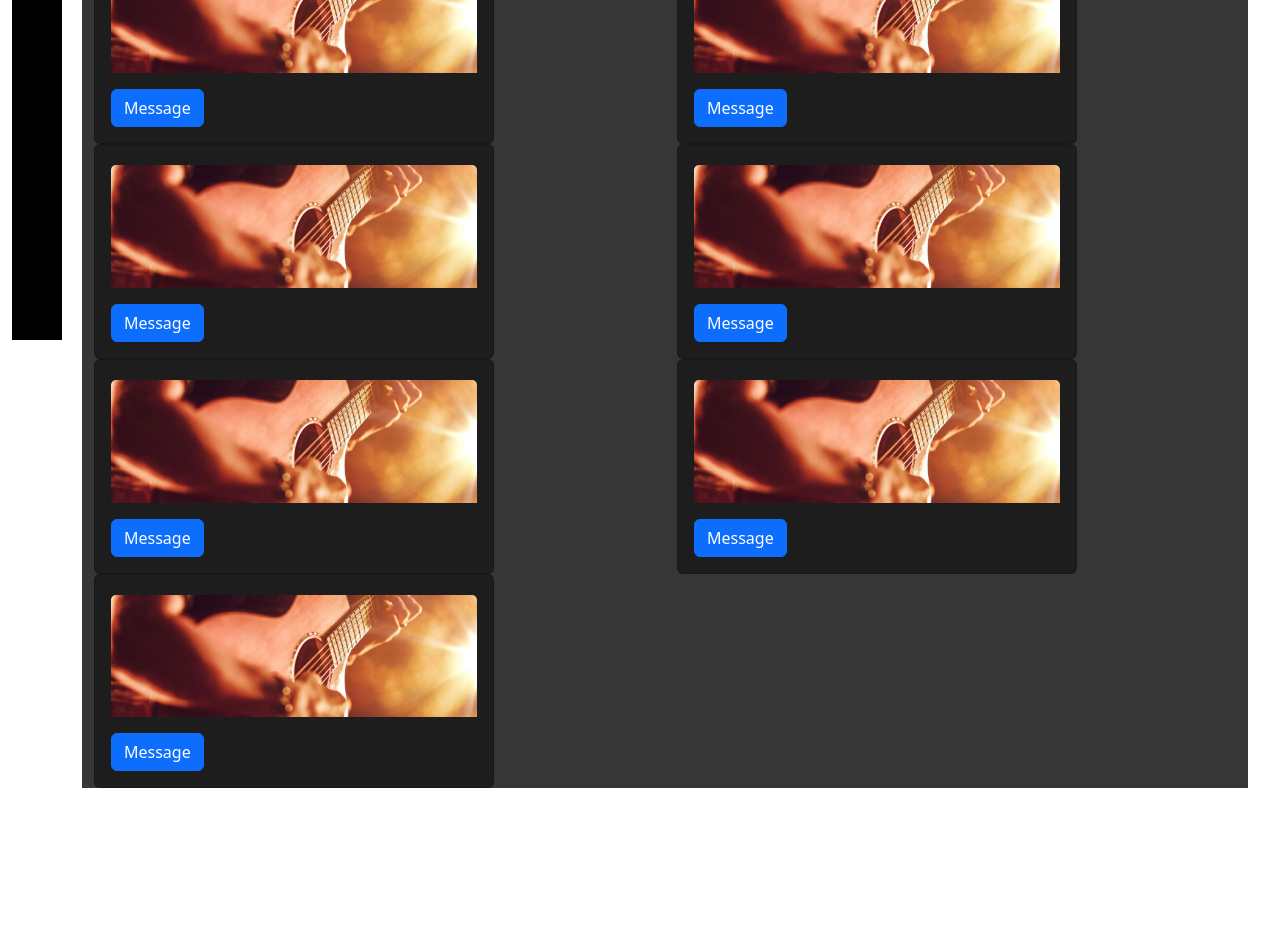
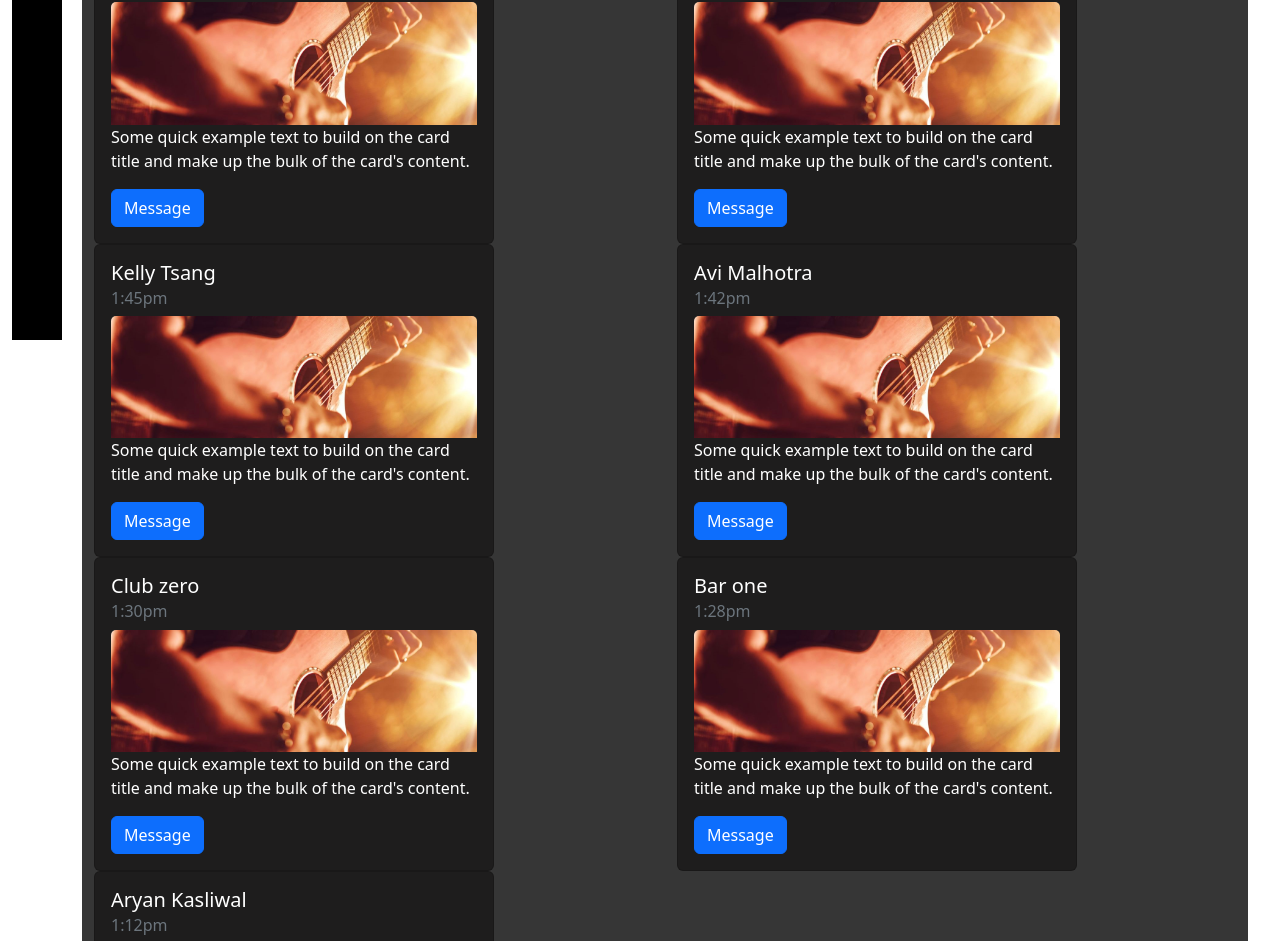
Before and after one commit to SonicHub1/CityHackSonicHub, a React (Create React App) app: page /feed in a window 1280 px wide. Shown: the part 460-1401 px from the top of the page. Before the commit the page ends 1268 px from the top, so only its background shows below. Built offline with nearby package versions, Linux system fonts and the light colour scheme.

Commit message:
Added all props

```diff
--- a/src/screens/FeedScreen.js
+++ b/src/screens/FeedScreen.js
@@ -12,37 +12,45 @@ const FeedScreen = () => {
         </Row>
         <Row>
           <Col>
-            <FeedCard name="Aryan Kasliwal" time = "2:10pm" imagePath = "https://i.pinimg.com/564x/c3/89/18/c3891830f480d90da165aea310f42c81.jpg" text="Some quick example text to build on the card title and make up the
+            <FeedCard className="col" name="Aryan Kasliwal" time = "2:10pm" imagePath = "https://i.pinimg.com/564x/c3/89/18/c3891830f480d90da165aea310f42c81.jpg" text="Some quick example text to build on the card title and make up the
           bulk of the card's content."></FeedCard>
           </Col>
           <Col>
-            <FeedCard className="col"></FeedCard>
+            <FeedCard className="col" name="Aryaman Navale" time = "2:00pm" imagePath = "https://i.pinimg.com/564x/c3/89/18/c3891830f480d90da165aea310f42c81.jpg" text="Some quick example text to build on the card title and make up the
+          bulk of the card's content."></FeedCard>
           </Col>
           <Col>
-            <FeedCard className="col"></FeedCard>
+          <FeedCard className="col" name="Utkarsh Jain" time = "1:58pm" imagePath = "https://i.pinimg.com/564x/c3/89/18/c3891830f480d90da165aea310f42c81.jpg" text="Some quick example text to build on the card title and make up the
+          bulk of the card's content."></FeedCard>
           </Col>
         {/* </Row>
 
         <Row> */}
           <Col>
-            <FeedCard className="col "></FeedCard>
+          <FeedCard className="col" name="Abhimanyu Bhati" time = "1:54pm" imagePath = "https://i.pinimg.com/564x/c3/89/18/c3891830f480d90da165aea310f42c81.jpg" text="Some quick example text to build on the card title and make up the
+          bulk of the card's content."></FeedCard>
           </Col>
           <Col>
-            <FeedCard className="col"></FeedCard>
+          <FeedCard className="col" name="Kelly Tsang" time = "1:45pm" imagePath = "https://i.pinimg.com/564x/c3/89/18/c3891830f480d90da165aea310f42c81.jpg" text="Some quick example text to build on the card title and make up the
+          bulk of the card's content."></FeedCard>
           </Col>
           <Col>
-            <FeedCard className="col"></FeedCard>
+          <FeedCard className="col" name="Avi Malhotra" time = "1:42pm" imagePath = "https://i.pinimg.com/564x/c3/89/18/c3891830f480d90da165aea310f42c81.jpg" text="Some quick example text to build on the card title and make up the
+          bulk of the card's content."></FeedCard>
           </Col>
         {/* </Row>
         <Row> */}
           <Col>
-            <FeedCard className="col "></FeedCard>
+          <FeedCard className="col" name="Club zero" time = "1:30pm" imagePath = "https://i.pinimg.com/564x/c3/89/18/c3891830f480d90da165aea310f42c81.jpg" text="Some quick example text to build on the card title and make up the
+          bulk of the card's content."></FeedCard>
           </Col>
           <Col>
-            <FeedCard className="col"></FeedCard>
+          <FeedCard className="col" name="Bar one" time = "1:28pm" imagePath = "https://i.pinimg.com/564x/c3/89/18/c3891830f480d90da165aea310f42c81.jpg" text="Some quick example text to build on the card title and make up the
+          bulk of the card's content."></FeedCard>
           </Col>
           <Col>
-            <FeedCard className="col"></FeedCard>
+          <FeedCard className="col" name="Aryan Kasliwal" time = "1:12pm" imagePath = "https://i.pinimg.com/564x/c3/89/18/c3891830f480d90da165aea310f42c81.jpg" text="Some quick example text to build on the card title and make up the
+          bulk of the card's content."></FeedCard>
           </Col>
         </Row>
       </Container>
```
